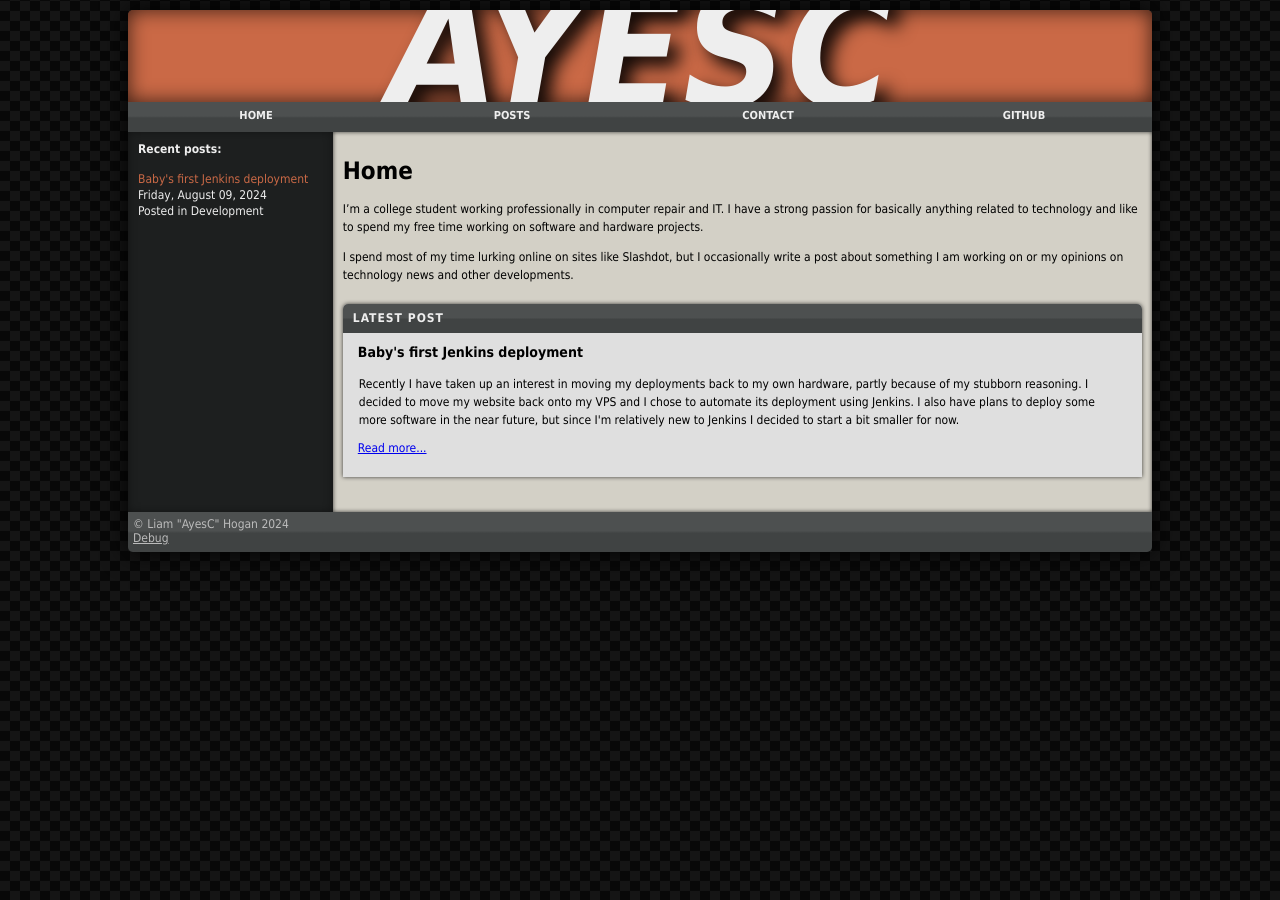
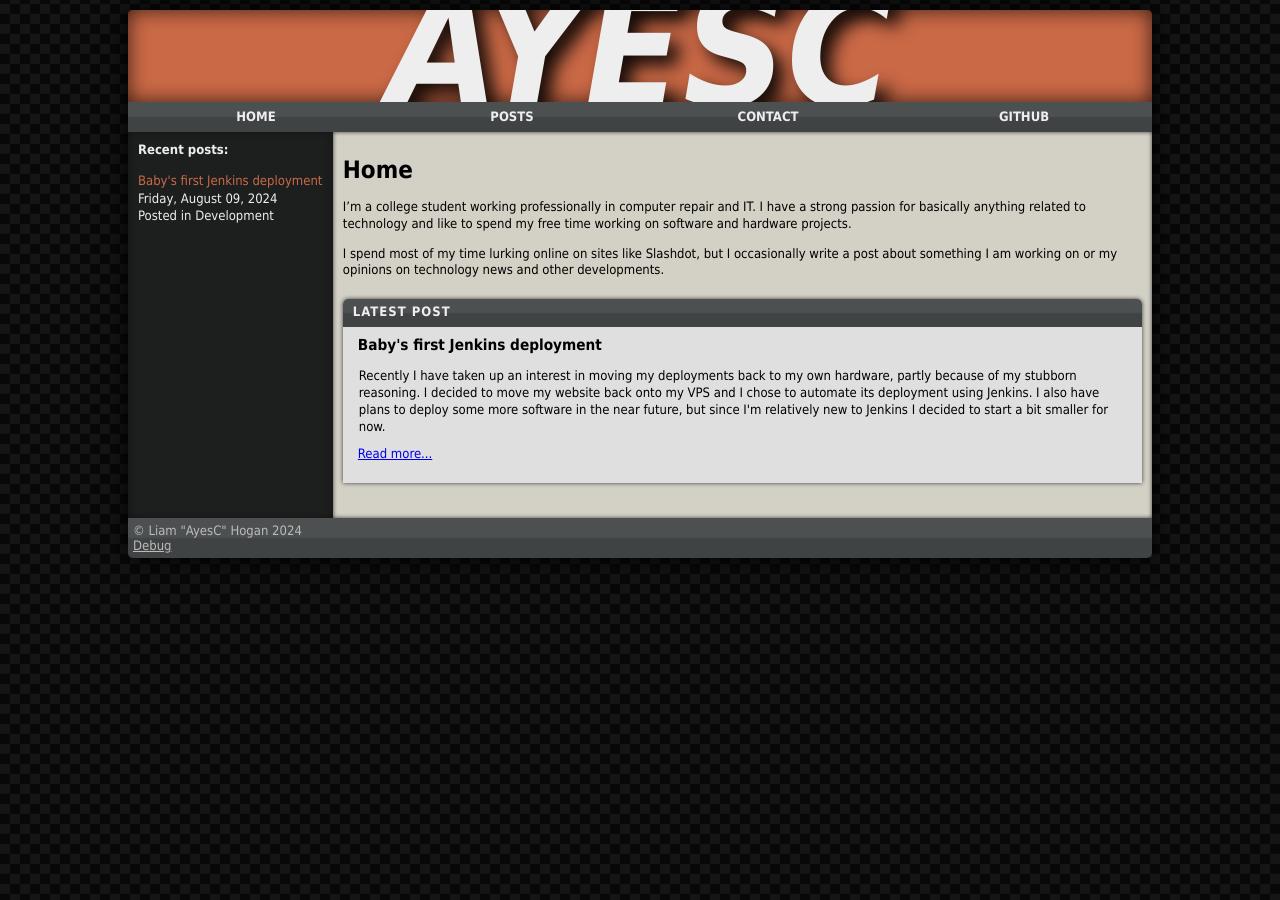
Before and after one commit to ayesc9000/AyesCNET, a Jekyll site: the page built from _pages/index.md, in a window 1280 px wide. Built offline with Jekyll 4.4.1, drawn with Linux system fonts in a browser that asks for light colours.

Commit message:
Readability improvements

```diff
--- a/_sass/constants.scss
+++ b/_sass/constants.scss
@@ -19,7 +19,7 @@ with this program; if not, write to the Free Software Foundation, Inc.,
 
 /* Fonts */
 $font-stack: Tahoma, Helvetica, Geneva, Arial, sans-serif;
-$font-size: 12px;
+$font-size: 13px;
 
 /* Gradients */
 $page-gradient: repeating-conic-gradient(#080808 0% 25%, #151515 0% 50%) 50% / 20px 20px;
--- a/_sass/page.scss
+++ b/_sass/page.scss
@@ -92,7 +92,6 @@ nav {
   padding-top: 7px;
   background: constants.$bar-gradient;
   color: constants.$light-text-colour;
-  font-size: 11px;
   font-weight: bold;
   text-decoration: none;
   text-transform: uppercase;
@@ -113,7 +112,7 @@ article {
   box-shadow: constants.$shadow-inset;
   background-color: constants.$article-background-colour;
   color: #000;
-  line-height: 150%;
+  line-height: 130%;
   overflow-wrap: break-word;
 
   img {
```
